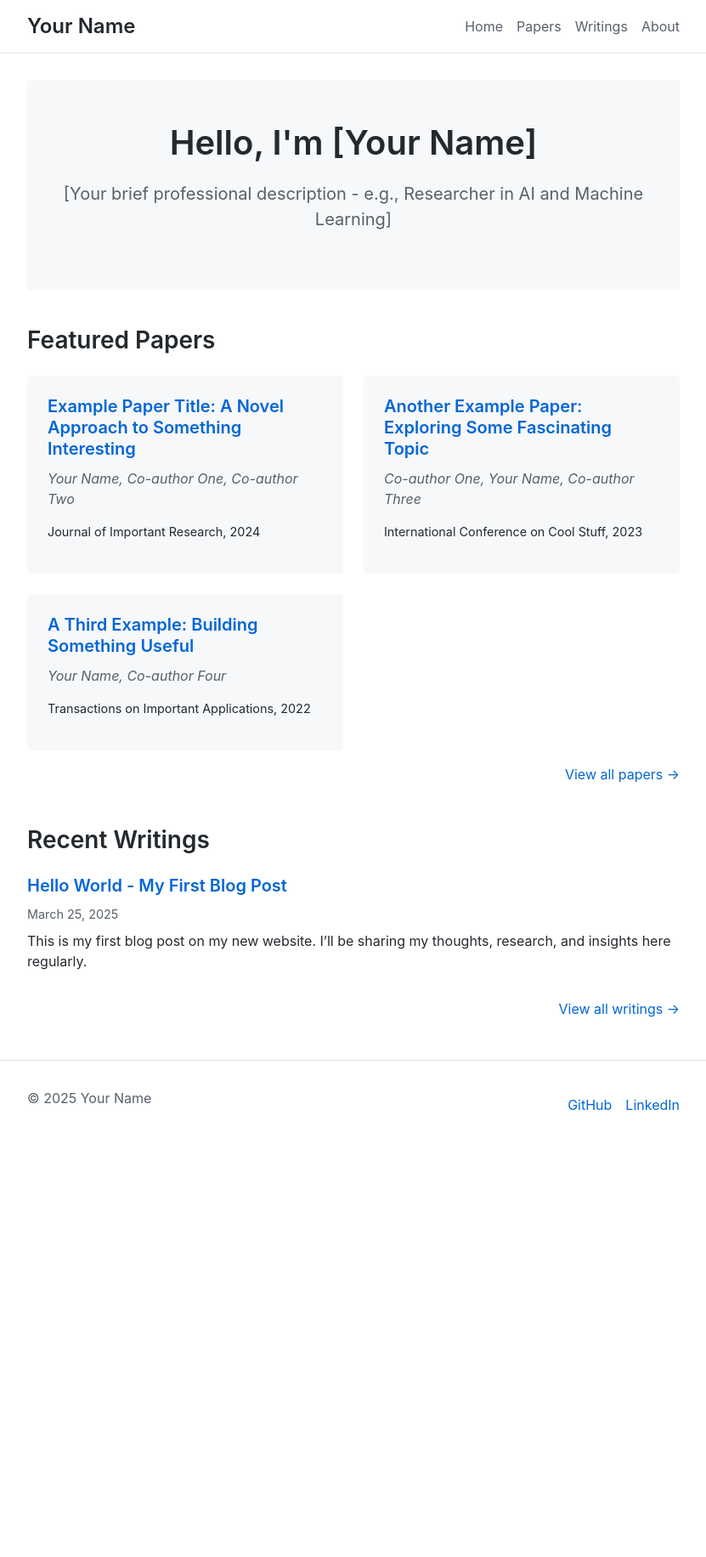
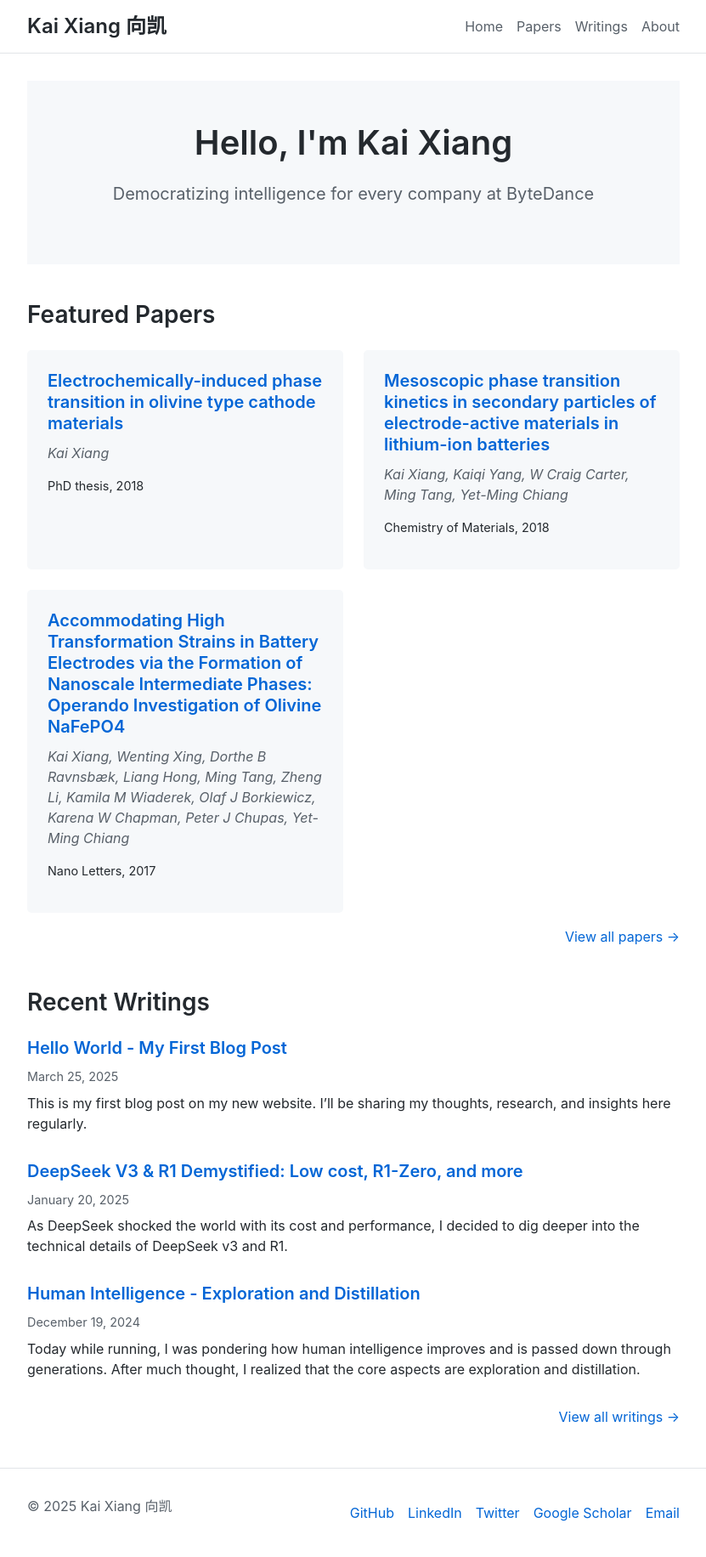
Before and after one commit to kaimit/kaimit.github.io, a Jekyll site: the page built from index.md, in a window 1280 px wide. Shown: the whole page at 85% size, without its empty margins (224-1055 px from the left). Built offline with Jekyll 4.4.1, drawn with Linux system fonts in a browser that asks for light colours; before the commit the page ends 1352 px from its top, so only the background shows below that.

Commit message:
Update website with personal content, papers, and blog posts

```diff
--- a/_config.yml
+++ b/_config.yml
@@ -1,10 +1,13 @@
-title: Your Name
-description: Personal website showcasing papers, writings, and more
-url: https://yourusername.github.io
+title: Kai Xiang 向凯
+description: Feel AGI, embrace AGI and build AGI.
+url: https://kaimit.github.io
 baseurl: ""
 permalink: /:title/
-github_username: yourusername
-linkedin_username: yourlinkedinusername
+github_username: kaimit
+linkedin_username: mitkaixiang
+twitter_username: xiang_kai_MIT
+email: xiangk07@gmail.com
+googlescholar: vDtcytEAAAAJ
 
 # Build settings
 markdown: kramdown
--- a/_data/papers.yml
+++ b/_data/papers.yml
@@ -1,26 +1,26 @@
-- title: "Example Paper Title: A Novel Approach to Something Interesting"
-  authors: "Your Name, Co-author One, Co-author Two"
-  venue: "Journal of Important Research"
-  year: 2024
-  url: "/papers/example-paper/"
-  pdf: "/papers/example-paper.pdf"
-  abstract: "This is an example abstract for a fictional paper. In a real implementation, this would contain a summary of your actual published work. The abstract typically describes the problem addressed, methods used, and key findings."
-  tags: [Machine Learning, Neural Networks, Research]
+- title: "Electrochemically-induced phase transition in olivine type cathode materials"
+  authors: "Kai Xiang"
+  venue: "PhD thesis"
+  year: 2018
+  url: "/papers/phd-thesis/"
+  pdf: "https://dspace.mit.edu/bitstream/handle/1721.1/115608/1036986492-MIT.pdf?sequence=1"
+  abstract: "This thesis explores electrochemically-induced phase transitions in olivine-type cathode materials for lithium-ion batteries."
+  tags: [Energy Storage, Batteries, Materials Science]
 
-- title: "Another Example Paper: Exploring Some Fascinating Topic"
-  authors: "Co-author One, Your Name, Co-author Three"
-  venue: "International Conference on Cool Stuff"
-  year: 2023
-  url: "/papers/another-example/"
-  pdf: "/papers/another-example.pdf"
-  abstract: "This is another example abstract for a fictional paper. In this imaginary work, we explored interesting aspects of a fascinating topic and discovered surprising results that advance the field."
-  tags: [Deep Learning, Computer Vision, Innovation]
+- title: "Mesoscopic phase transition kinetics in secondary particles of electrode-active materials in lithium-ion batteries"
+  authors: "Kai Xiang, Kaiqi Yang, W Craig Carter, Ming Tang, Yet-Ming Chiang"
+  venue: "Chemistry of Materials"
+  year: 2018
+  url: "/papers/mesoscopic-phase/"
+  pdf: "https://pubs.acs.org/doi/10.1021/acs.chemmater.7b05407"
+  abstract: "This paper explores the mesoscopic phase transition kinetics in secondary particles of electrode-active materials used in lithium-ion batteries."
+  tags: [Energy Storage, Batteries, Materials Science]
 
-- title: "A Third Example: Building Something Useful"
-  authors: "Your Name, Co-author Four"
-  venue: "Transactions on Important Applications"
-  year: 2022
-  url: "/papers/third-example/"
-  pdf: "/papers/third-example.pdf"
-  abstract: "In this fictional paper, we present a novel framework for building useful applications that solve real-world problems. Our approach combines theoretical insights with practical implementations."
-  tags: [Applications, Framework, Implementation]
+- title: "Accommodating High Transformation Strains in Battery Electrodes via the Formation of Nanoscale Intermediate Phases: Operando Investigation of Olivine NaFePO4"
+  authors: "Kai Xiang, Wenting Xing, Dorthe B Ravnsbæk, Liang Hong, Ming Tang, Zheng Li, Kamila M Wiaderek, Olaf J Borkiewicz, Karena W Chapman, Peter J Chupas, Yet-Ming Chiang"
+  venue: "Nano Letters"
+  year: 2017
+  url: "/papers/high-transformation-strains/"
+  pdf: "https://pubs.acs.org/doi/abs/10.1021/acs.nanolett.6b04971"
+  abstract: "In this work, we investigate how battery electrodes accommodate high transformation strains through the formation of nanoscale intermediate phases, with a focus on olivine NaFePO4."
+  tags: [Energy Storage, Nanomaterials, Battery Materials]
--- a/_layouts/default.html
+++ b/_layouts/default.html
@@ -35,6 +35,15 @@
         {% if site.linkedin_username %}
         <a href="https://linkedin.com/in/{{ site.linkedin_username }}" target="_blank">LinkedIn</a>
         {% endif %}
+        {% if site.twitter_username %}
+        <a href="https://twitter.com/{{ site.twitter_username }}" target="_blank">Twitter</a>
+        {% endif %}
+        {% if site.googlescholar %}
+        <a href="https://scholar.google.com/citations?user={{ site.googlescholar }}" target="_blank">Google Scholar</a>
+        {% endif %}
+        {% if site.email %}
+        <a href="mailto:{{ site.email }}">Email</a>
+        {% endif %}
       </div>
     </div>
   </footer>
--- /dev/null
+++ b/_posts/2024-12-19-exploration-and-distillation.md
@@ -0,0 +1,16 @@
+---
+layout: post
+title: "Human Intelligence - Exploration and Distillation"
+date: 2024-12-19
+categories: [Philosophy, AI]
+---
+
+Today while running, I was pondering how human intelligence improves and is passed down through generations. After much thought, I realized that the core aspects are exploration and distillation.
+
+Exploration helps humans find new hypotheses, which combined with feedback generate new knowledge. For example, when Yang Zhenning and Li Zhengdao proposed that weak interactions violate parity conservation, and Wu Jianxuan's experiments provided feedback, this process created new physical knowledge.
+
+Distillation is how existing knowledge is transmitted to the next generation, such as teachers passing knowledge to students. Moreover, students can distill knowledge from multiple teachers, enabling them to surpass each individual teacher.
+
+To create AI that exceeds human capabilities, we could employ similar methods.
+
+(This post is translated from my original post in Chinese)
--- /dev/null
+++ b/_posts/2025-01-20-deepseek-demystified.md
@@ -0,0 +1,85 @@
+---
+layout: post
+title: "DeepSeek V3 & R1 Demystified: Low cost, R1-Zero, and more"
+date: 2025-01-20
+categories: [AI, LLMs, Research]
+---
+
+As DeepSeek shocked the world with its cost and performance, I decided to dig deeper into the technical details of DeepSeek v3 and R1.
+
+# Is DeepSeek 10 times cheaper than models from the West?
+10 times cheaper than Llama. Probably not 10 times cheaper than other closed-source models.
+
+From the technical report of DeepSeek v3 ([link](https://arxiv.org/html/2412.19437v1)), we can find out that the train cost was broken down to:
+
+| Stage | H800 GPU Hours | Cost (USD) |
+|:---|:---|:---|
+| Pretraining | 2664K | $5.328M |
+| Context Extension | 119K | $0.238M |
+| Post-Training | 5K | $0.01M |
+| **Total** | **2788K** | **$5.576M** |
+
+As a comparison, let's take a look at the training cost of Llama 3 405B. According to Llama 3 report ([link](https://arxiv.org/abs/2407.21783)), 405B was pre-trained using 16K H100 GPUs for 54 days, which is 16K * 54 * 24 = 20,736K H100 GPU hours.
+
+Let's summarize the comparison between DeepSeek v3 and Llama 3 405B:
+
+| Model | Architecture | Parameters | H800 GPU Hours | Pre-Training Cost (USD) |
+| :---|:---|:---|:---|:---|
+| DeepSeek v3 | MoE | 671B, with 37B active | 2664K | $5.328M |
+| Llama 3 405B | Dense | 405B | 20,736K | $41.5M |
+
+From the table, we can see that DeepSeek v3 is 10 times cheaper than Llama 3 405B in terms of pre-training cost.
+(Assume the cost of H100 GPU hour is the same as H800 GPU hour, $2/GPU hour, which was used in DeepSeek v3 technical report)
+
+Why is the training cost of DeepSeek v3 so cheap? The most important reason is the MoE architecture. We can estimate the pre-training cost of a GPT model roughlyusing this formula:
+
+Cost = Total FLOPs needed / (GPU Peak FLOPs * mfu) * GPU hour cost
+ ~ k * Active Parameters * Tokens Amount / (GPU Peak FLOPs * mfu) * GPU hour cost
+
+where k is a constant, which is around 6 for dense model, and more than 6 for MoE model.
+
+For simplicity, let's assume k = 6, and  mfu and GPU hour cost are the same for both models. The we can see that Active parameters is the only factor that affects the cost. As long as you use MoE architecture, the cost will be cheaper.
+
+I am sure other companies are also working on MoE so the cost gap between DeepSeek v3 and other models should not be as big as 10 times. However, I believe other companies are not as aggressive as DeepSeek in using MoE and pushing the limit of cost efficiency.
+
+Are other factors also important?
+## MLA
+Very important to reduce inference cost. 93.3% reduction of KV cache during inference according technical report of v2.
+But not as important as MoE for training.
+
+## FP8 Training
+Theoretically FP8 training can reduce the training cost by half compared to BF16. However, in practice, the cost is not reduced as much as expected.
+
+
+# How efficient is DeepSeek's training run?
+One ultimate metric to measure the efficiency of training system is the MFU of training cluster. Let's do the math here.
+
+|Model | k | Number of Activated Parameters | Total Tokens/T | FLOPS | GPU count | Peak TFLOPS per GPU | Training Time/GPU Hours | MFU |
+|:---|:---|:---|:---|:---|:---|:---|:---|:---|
+| DeepSeek v3 | 6 | 37000000000 | 14.8 | 3.2856E+24 | 2048 | 1700 | 180,000.00 | 20.2% |
+| Llama 3 405B | 6 | 4.05E+11 | 15 | 3.645E+25 | 16384 | 1000 | 1,572,864.00 | 42.9% (calculated) / 38% (reported) |
+
+Note: the peak TFLOPS per GPU is roughly 1000 (in BF16) and 2000 (in FP8) for both H100 and H800. However, DeepSeek v3 used 20 out of 132 SMs for communication and thus the peak TFLOPS per GPU is only 2000 * 112/132 = 1700.
+
+Based on this estimate, DeepSeek v3 is only 20.2% efficient in terms of MFU, which seems quite low. However, FP8 training is not really mature yet and there must quite a lot of overhead in training. If we convert it to MFU in BF16, it is 40.4%, which is roughly the same as Llama 3 405B training.
+
+There are two interpretations of this result:
+1) The gain in efficiency is not significant despite the low cost and all the innovations.
+2) DeepSeek's training system is so efficient that it is comparable or even better than Meta's. Let's consider DeepSeek is a very small company and Meta is a giant company with years of investment in all kinds of optimization. That result is pretty impressive.
+
+
+# Why is DeepSeek v3 so good at counting 'r's in strawberry?
+I asked various versions of counting 'r's questions (count 'r's in strawberry, Raspberry; count 'e's in DeepSeek) across all models, including DeepSeek v3, Claude-3.5-sonnet, GPT-4o, Gemini 1.5 Pro and Doubao. DeepSeek v3 got all of them right while other models failed to do so. A close second is Claude-3.5-sonnet but not as good as v3.
+
+I think there are two main reasons for this:
+1) The tokenizer of DeepSeek v3 is a byte level BPE, which makes it naturally better at counting characters than models that use sub-word level BPE;
+2) The post-training of V3 has a strong focus on reasoning, making it very good at reasoning problems.
+
+
+
+# R1-Zero: Pure RL without supervision signal?
+In the technical report of R1, they claimed that they used pure RL to train R1-Zero, i.e. without using SFT to cold start.
+
+However, SFT is not the only way to provide supervision signal.
+
+The base model of V3 actually achieved a score of 15.6 (pass@1) at AIME, which is not zero and actually pretty high compared to other models. As a comparison, GPT-4o only achieved 13 (pass@1) at AIME. As a result, there must have been very good supervision signal in pre-training of the base model of V3, which acts as good "cold start" for RL.
--- a/about.md
+++ b/about.md
@@ -6,23 +6,29 @@ permalink: /about/
 
 ## Hello!
 
-I'm [Your Name], a [Your Profession/Role] with a focus on [Your Research/Professional Interests].
+<img style="float:right; padding-left:10px" src="assets/images/self.jpeg" width="280" height="280">
+
+I am working on democratizing intelligence for every company at ByteDance.
+
+Previously, I was a Senior Director at Momenta.ai leading a team of engineers and PMs to build data infra and simulation for autonomous driving. Within my 3 years tenure, we built the largest simulation platform in China in terms of scale from scratch and won "Platform of the Year" in 2022 and 2023.
+
+Prior to Momenta.ai, I was spearheading the strategy of Volcengine at ByteDance. Before that, I was working on investment in AI and Infrastructure. I have also founded/co-founded various startups and organizations, including GGU Consulting, MIT CEO, MIT Energy Hackathon.
 
 ### Background
 
-I received my [Degree] from [University] in [Year]. My research interests include [List Your Research Interests].
-
-### Professional Experience
-
-- [Current Position] at [Current Organization] (YYYY-present)
-- [Previous Position] at [Previous Organization] (YYYY-YYYY)
+I obtained my PhD from MIT and my bachelors from Tsinghua University.
 
 ### Research Interests
 
-- [Research Area 1]
-- [Research Area 2]
-- [Research Area 3]
+- Artificial General Intelligence (AGI)
+- Large Language Models
+- Energy Storage
+- Autonomous Driving
+
+### Personal
+
+During my spare time, I like hiking, running and skiing.
 
 ### Contact
 
-Feel free to reach out to me at [your.email@example.com] or connect with me on [LinkedIn/Twitter/etc.].
+Feel free to reach out to me at xiangk07@gmail.com or connect with me on [LinkedIn](https://linkedin.com/in/mitkaixiang) and [Twitter](https://twitter.com/xiang_kai_MIT).
--- a/index.md
+++ b/index.md
@@ -4,8 +4,8 @@ layout: default
 
 <section class="hero">
   <div class="hero-content">
-    <h1>Hello, I'm [Your Name]</h1>
-    <p class="subtitle">[Your brief professional description - e.g., Researcher in AI and Machine Learning]</p>
+    <h1>Hello, I'm Kai Xiang</h1>
+    <p class="subtitle">Democratizing intelligence for every company at ByteDance</p>
   </div>
 </section>
 
```
Also changed, not shown: assets/images/self.jpeg (added).
